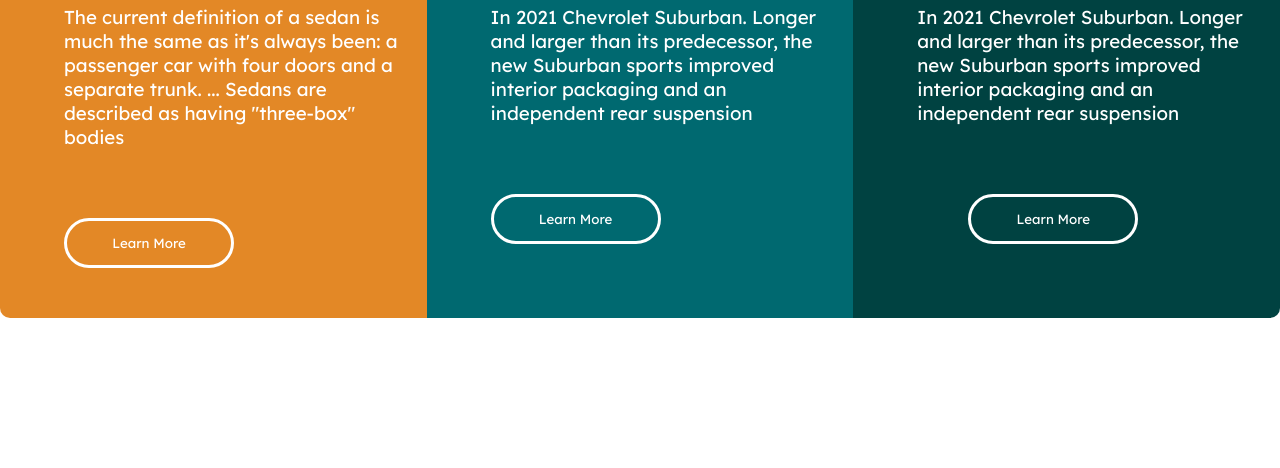
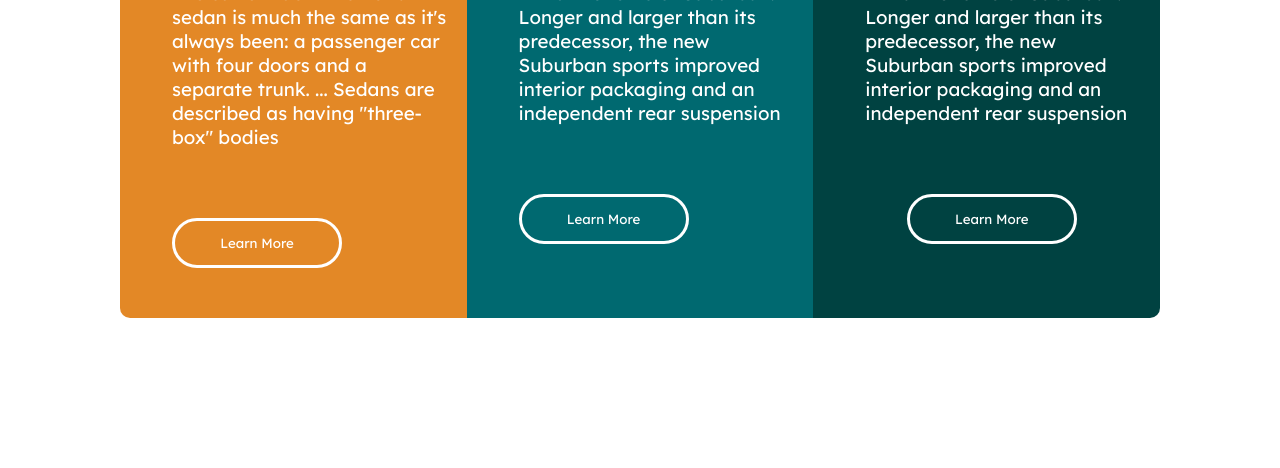
Before and after one commit to sagar-shivappa/carCard, a plain HTML site: page index.html in a window 1280 px wide. Shown: the part 332-800 px from the top of the page. Drawn offline with Linux system fonts and the light colour scheme.

Commit message:
Box size Reduced

```diff
--- a/index.css
+++ b/index.css
@@ -14,7 +14,7 @@ body{
     display: flex;
     align-items: center;
     height: 500px;
-    width: 1440px;
+    width: 1040px;
     /* background-color: black; */
     border-radius: 10px;
 }
```
